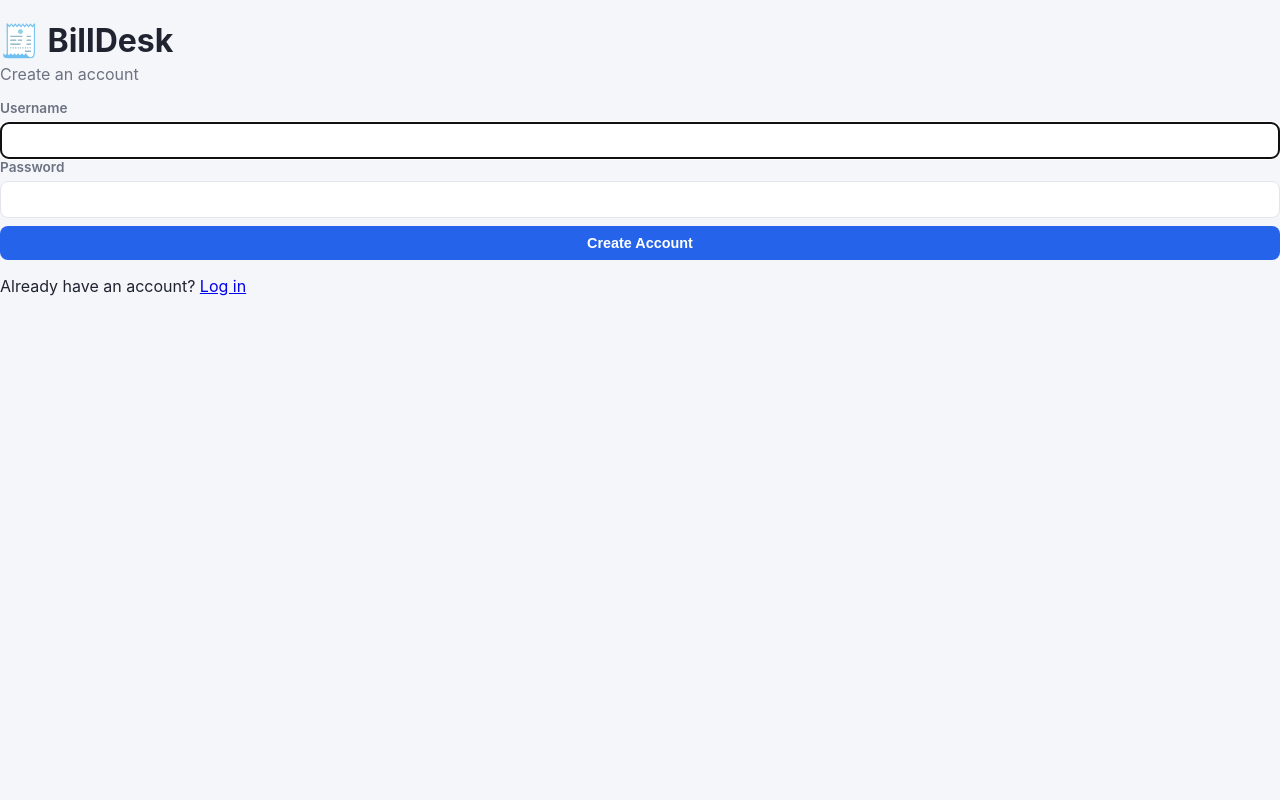
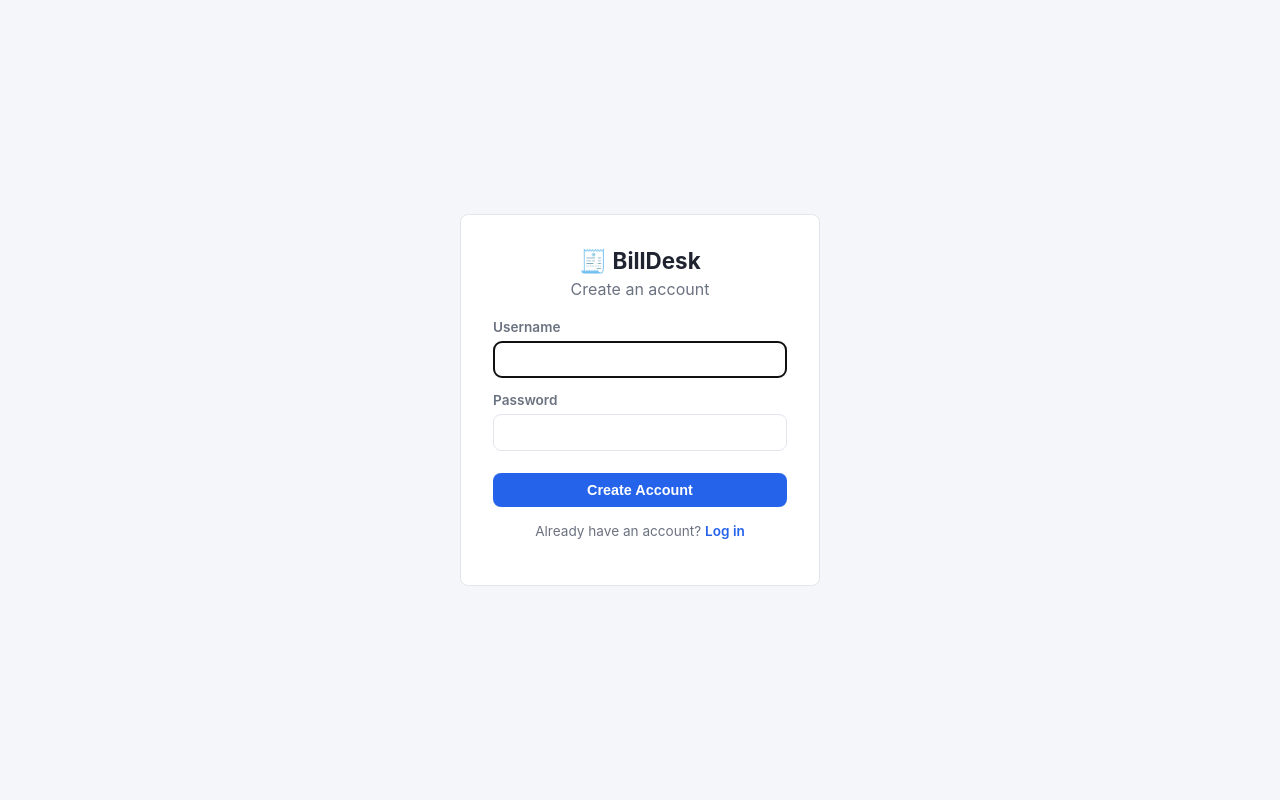
Before and after one commit to Pooja-malipatil/Billing-invoice-system, a Flask app: page /register in a window 1280 px wide. Run offline with Flask 3, Linux system fonts and the light colour scheme.

Commit message:
Add auth, partial payments, PDF/CSV export, Railway deploy config

```diff
--- a/app.py
+++ b/app.py
@@ -34,8 +34,6 @@ app = Flask(__name__)
 # environment variable - if it's hardcoded and someone reads the source code,
 # they can forge login sessions. The fallback here is only for local dev.
 app.secret_key = os.environ.get("SECRET_KEY", "dev-only-secret-change-me")
-
-
 # ---------------------------------------------------------------
 # Auth helpers
 # ---------------------------------------------------------------
@@ -90,6 +88,13 @@ def init_db():
     with open(SCHEMA_PATH) as f:
         conn.executescript(f.read())
     conn.close()
+
+
+# Run once at import time (not just under `python app.py`) - this is what
+# actually creates the tables when gunicorn imports this module in
+# production, since gunicorn never executes the `if __name__ == "__main__"`
+# block below.
+init_db()
 
 
 def mark_overdue_invoices(db, user_id):
@@ -676,5 +681,4 @@ def export_invoice_pdf(invoice_id):
 
 
 if __name__ == "__main__":
-    init_db()
     app.run(debug=True)
--- a/static/css/style.css
+++ b/static/css/style.css
@@ -177,6 +177,40 @@ input, select, textarea {
 .totals-box div { display: flex; justify-content: space-between; padding: 4px 0; }
 .totals-box .total-line { font-weight: 700; border-top: 1px solid var(--border); margin-top: 6px; padding-top: 8px; }
 
+/* ---------- Auth pages (login/register) ---------- */
+.auth-page {
+  min-height: 100vh;
+  display: flex;
+  align-items: center;
+  justify-content: center;
+  background: var(--bg);
+}
+.auth-card {
+  background: var(--card-bg);
+  border: 1px solid var(--border);
+  border-radius: var(--radius);
+  padding: 32px;
+  width: 100%;
+  max-width: 360px;
+}
+.auth-card h1 { margin: 0 0 4px; font-size: 1.4rem; text-align: center; }
+.auth-card .subtitle { text-align: center; margin-top: 0; margin-bottom: 20px; }
+.auth-card form { display: flex; flex-direction: column; gap: 14px; }
+.auth-error {
+  background: #fee2e2;
+  color: var(--danger);
+  padding: 8px 12px;
+  border-radius: var(--radius);
+  font-size: 0.85rem;
+  margin-bottom: 16px;
+}
+.auth-switch { text-align: center; margin-top: 16px; font-size: 0.85rem; color: var(--text-muted); }
+.auth-switch a { color: var(--primary); font-weight: 600; text-decoration: none; }
+
+/* ---------- Navbar user info ---------- */
+.nav-user { margin-left: 20px; color: var(--text-muted); font-size: 0.85rem; }
+.nav-links form { display: inline; margin-left: 10px; }
+
 /* ---------- Toast ---------- */
 .toast {
   position: fixed;
```
Also changed, not shown: railway.json (added, +11 -0 lines).
